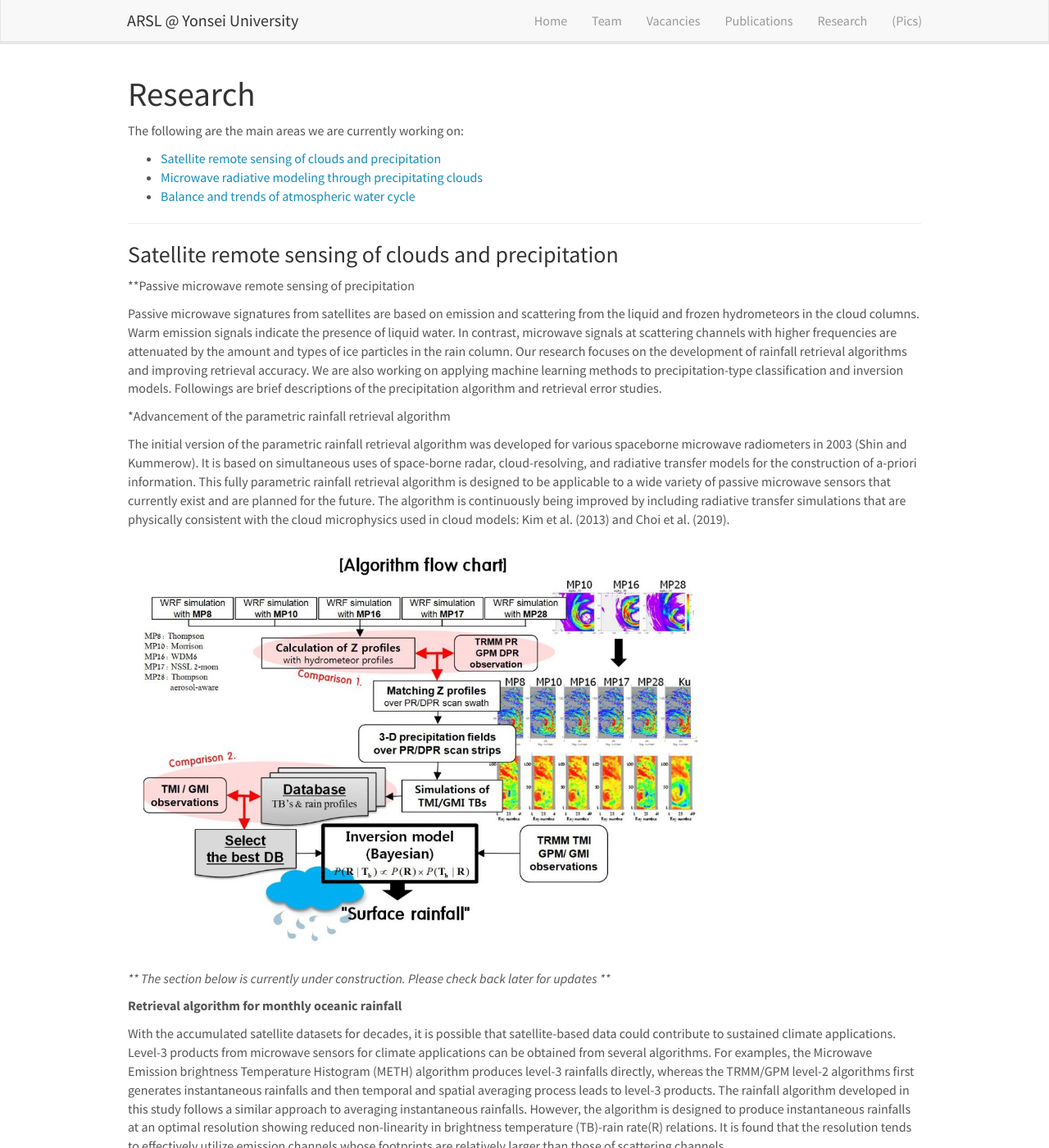
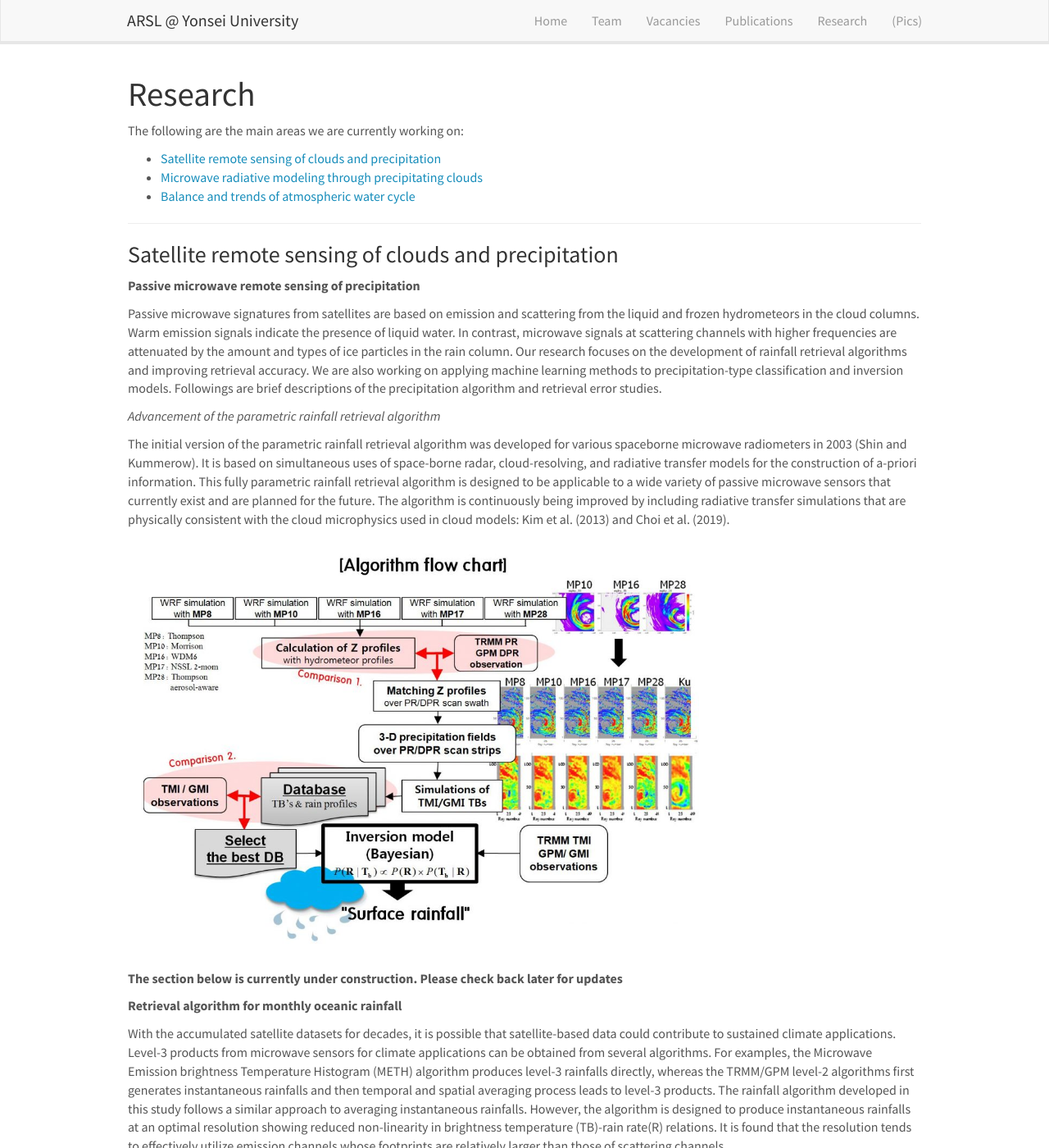
Before and after one commit to roo2003/roo2003.github.io, a Jekyll site: the page built from _pages/research.md, in a window 1280 px wide and 1400 px high. Shown: the whole window at 82% size. Built offline with Jekyll 4.4.1, drawn with Linux system fonts in a browser that asks for light colours; nearby versions of some CDN libraries.

```diff
--- a/_pages/research.md
+++ b/_pages/research.md
@@ -18,17 +18,17 @@ The following are the main areas we are currently working on:
 
 ### Satellite remote sensing of clouds and precipitation
 
-**Passive microwave remote sensing of precipitation
+**Passive microwave remote sensing of precipitation**
 
 Passive microwave signatures from satellites are based on emission and scattering from the liquid and frozen hydrometeors in the cloud columns. Warm emission signals indicate the presence of liquid water. In contrast, microwave signals at scattering channels with higher frequencies are attenuated by the amount and types of ice particles in the rain column. Our research focuses on the development of rainfall retrieval algorithms and improving retrieval accuracy. We are also working on applying machine learning methods to precipitation-type classification and inversion models. Followings are brief descriptions of the precipitation algorithm and retrieval error studies.
 
-*Advancement of the parametric rainfall retrieval algorithm
+*Advancement of the parametric rainfall retrieval algorithm*
 
 The initial version of the parametric rainfall retrieval algorithm was developed for various spaceborne microwave radiometers in 2003 (Shin and Kummerow). It is based on simultaneous uses of space-borne radar, cloud-resolving, and radiative transfer models for the construction of a-priori information. This fully parametric rainfall retrieval algorithm is designed to be applicable to a wide variety of passive microwave sensors that currently exist and are planned for the future. The algorithm is continuously being improved by including radiative transfer simulations that are physically consistent with the cloud microphysics used in cloud models: Kim et al. (2013) and Choi et al. (2019).
 
  ![]({{ site.url }}{{ site.baseurl }}/images/respic/passive1.jpg){: style="width: 70%; float: center; margin: 2%"}<be>
 
-*** The section below is currently under construction. Please check back later for updates ***
+**The section below is currently under construction. Please check back later for updates**
 
  **Retrieval algorithm for monthly oceanic rainfall**
 
```
